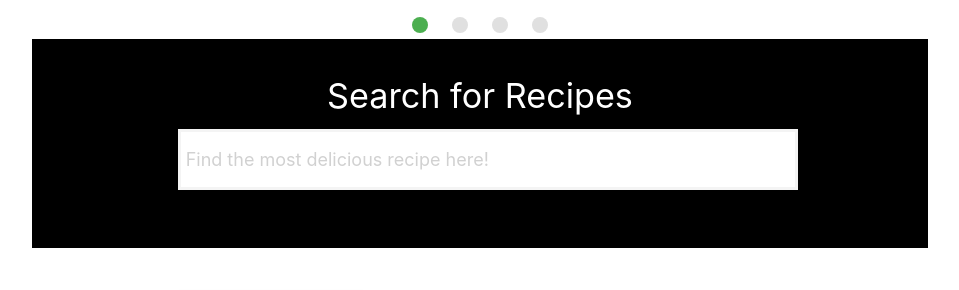
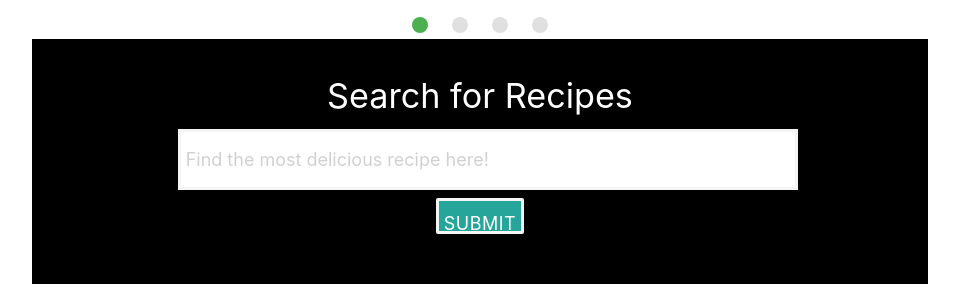
Before and after one commit to BSacco0674/cookbook, a Django app: page / in a window 1280 px wide. Shown: the part 465-755 px from the top of the page, without its empty margins (160-1119 px from the left). Run offline with Django 3.2, Linux system fonts and the light colour scheme; some libraries are stand-ins or nearby versions.

Commit message:
addedbutton

```diff
--- a/main_app/templates/base.html
+++ b/main_app/templates/base.html
@@ -78,7 +78,6 @@
           <li><a href="/" class="brand-logo">&nbsp;&nbsp;Cooking with BAM</a></li>
         </ul>
         <ul class="right hide-on-med-and-down">
-            <li><a href="/search/">Recipe Search</a></li>
             {% if user.is_authenticated %}
             <li><a href="/recipes/">My Cookbook</a></li>
             <li><a href="/profile/">Profile</a></li>
--- a/main_app/templates/home.html
+++ b/main_app/templates/home.html
@@ -48,6 +48,7 @@ center scrollspy">
             <div class="input-field">
                 <input type="text" class="white grey-text autocomplete"
                 id="autocomplete-input" placeholder="Find the most delicious recipe here!">
+                <input class="btn btn-default" type="submit" value="Submit">
                 </div>
             </div>
         </div>
```
